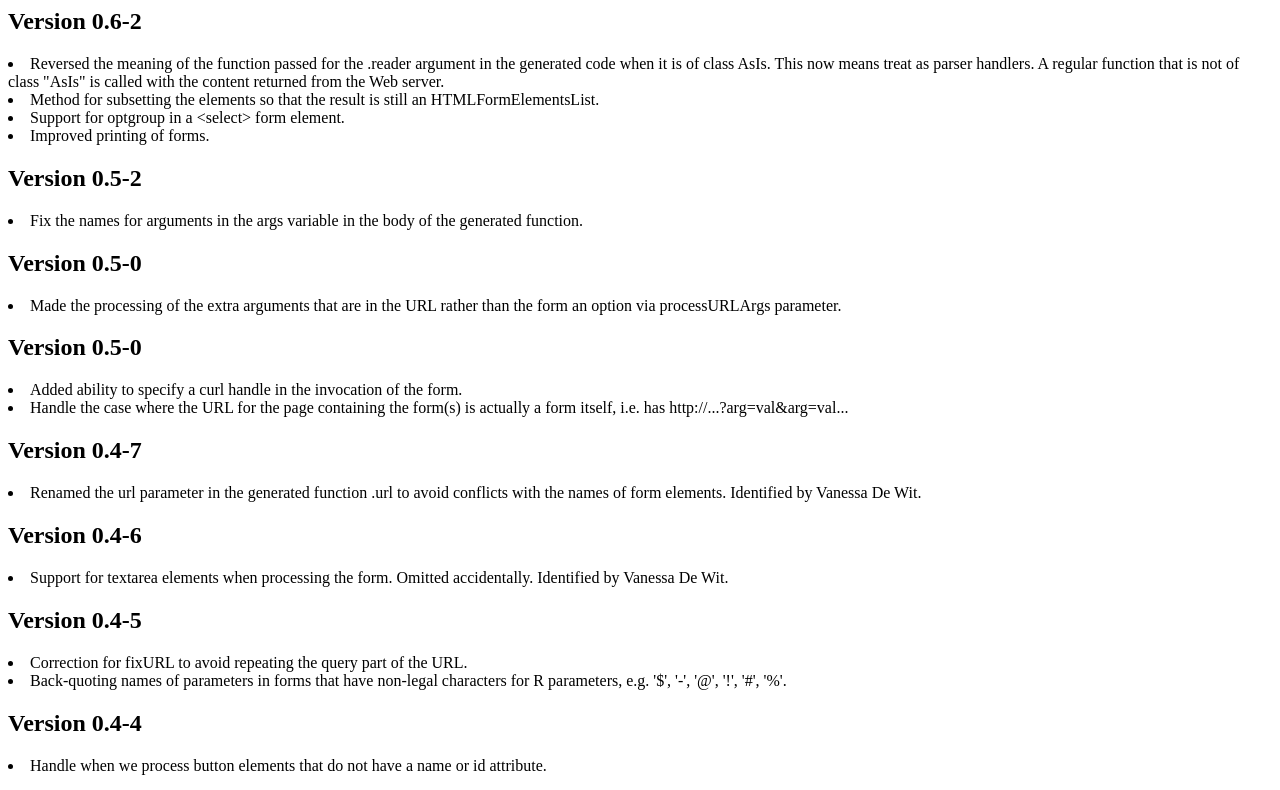
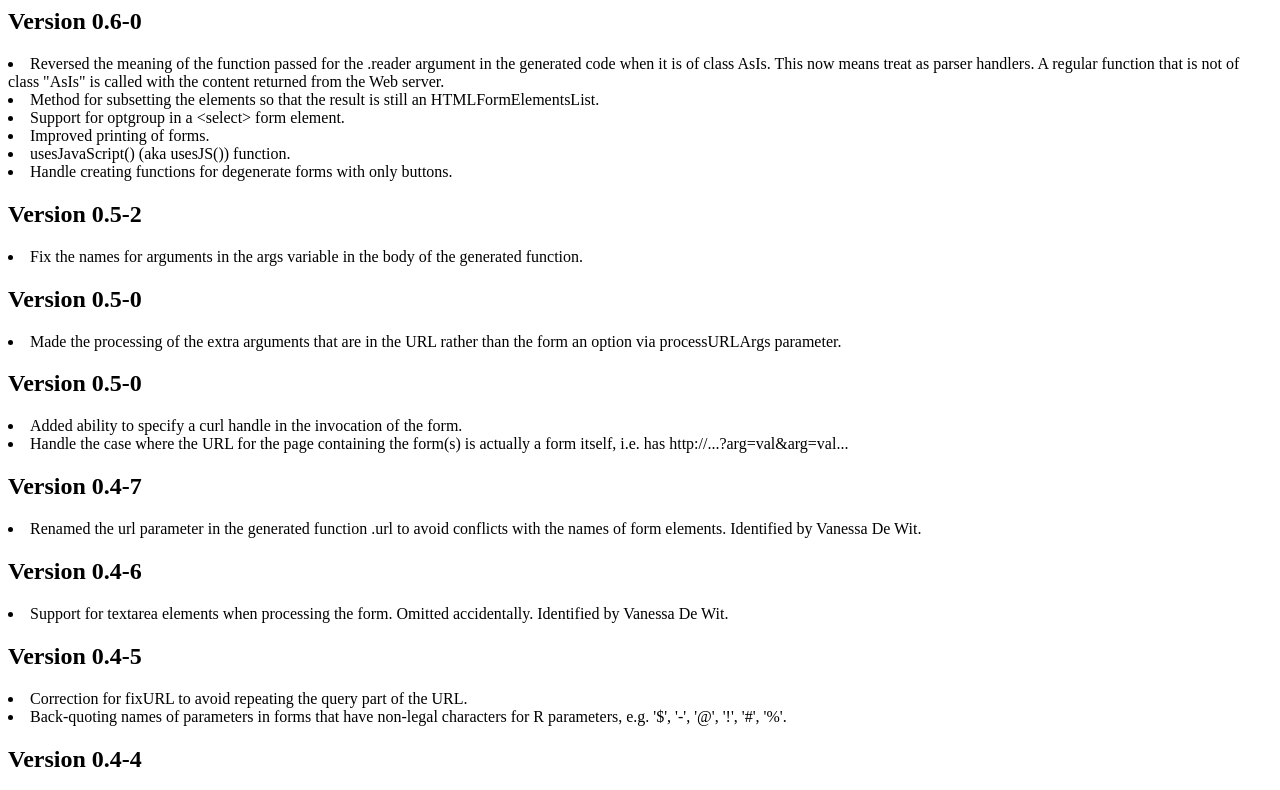
Before and after one commit to omegahat/RHTMLForms, a plain HTML site: page Changes.html in a window 1280 px wide. Shown: the top 790 px of the page. Drawn offline with Linux system fonts and the light colour scheme.

```diff
--- a/Changes.html
+++ b/Changes.html
@@ -6,7 +6,7 @@
 <body>
 <h1></h1>
 
-<h2>Version 0.6-2</h2>
+<h2>Version 0.6-0</h2>
 <dl>
 
   <dt>
@@ -27,6 +27,14 @@
   <dt>
   <li> Improved printing of forms.
   <dd>
+  <dt>
+  <li>  usesJavaScript() (aka usesJS()) function.
+  <dd>
+
+  <dt>
+  <li> Handle creating functions for degenerate forms with only buttons.
+  <dd>
+
 </dl>
 
 <h2>Version 0.5-2</h2>
@@ -186,6 +194,6 @@
 <address><a href="http://www.stat.ucdavis.edu/~duncan">Duncan Temple Lang</a>
 <a href=mailto:duncan@wald.ucdavis.edu>&lt;duncan@wald.ucdavis.edu&gt;</a></address>
 <!-- hhmts start -->
-Last modified: Wed Jul 18 19:31:21 PDT 2012
+Last modified: Wed Sep 19 11:34:25 PDT 2012
 <!-- hhmts end -->
 </body> </html>
```
Also changed, not shown: 2 other files.
